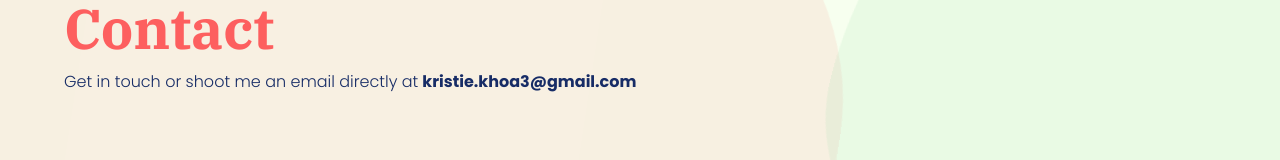
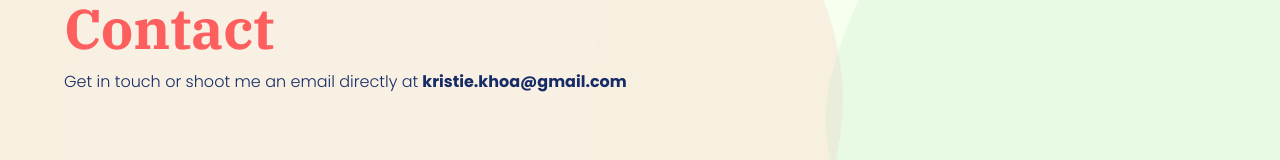
Before and after one commit to kristie-khoa/Kristie-Nguyen-Khoa-Personal-Website, a React (Vite) app: page /Kristie-Nguyen-Khoa-Personal-Website/contact in a window 1280 px wide. Shown: the part 138-298 px from the top of the page. Built offline with nearby package versions, Linux system fonts and the light colour scheme; no server answers; a web font is replaced by a local one.

Commit message:
add sectret to action, change contact email

```diff
--- a/src/Routes/Contact.jsx
+++ b/src/Routes/Contact.jsx
@@ -37,7 +37,7 @@ function Contact() {
       <motion.p variants={item}>
         Get in touch or shoot me an email directly at
         <a href="kristie.khoa3@gmail.com">
-          <b>kristie.khoa3@gmail.com</b>
+          <b>kristie.khoa@gmail.com</b>
         </a>
       </motion.p>
       <motion.div variants={item} className="contact-form">
```
